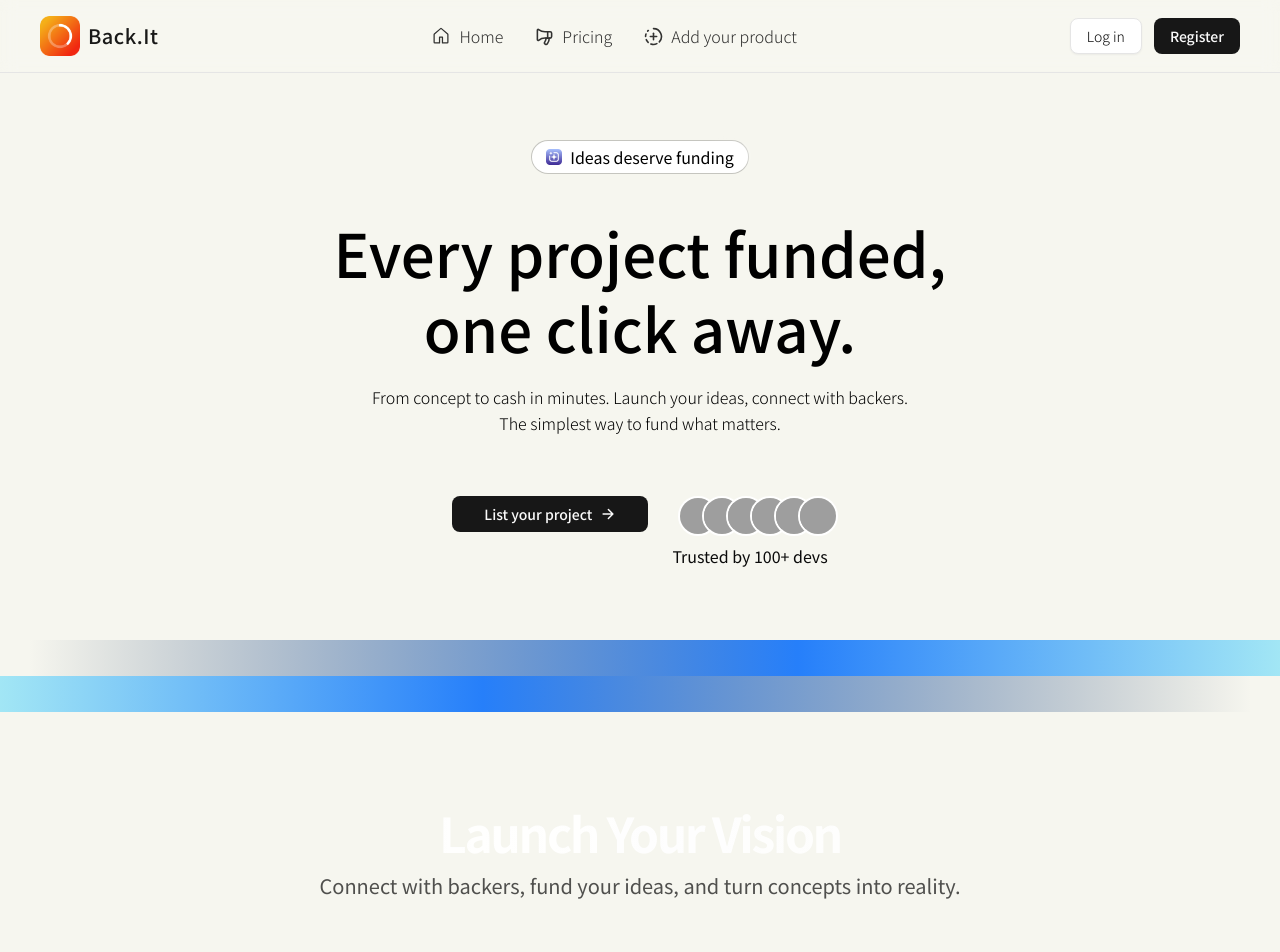
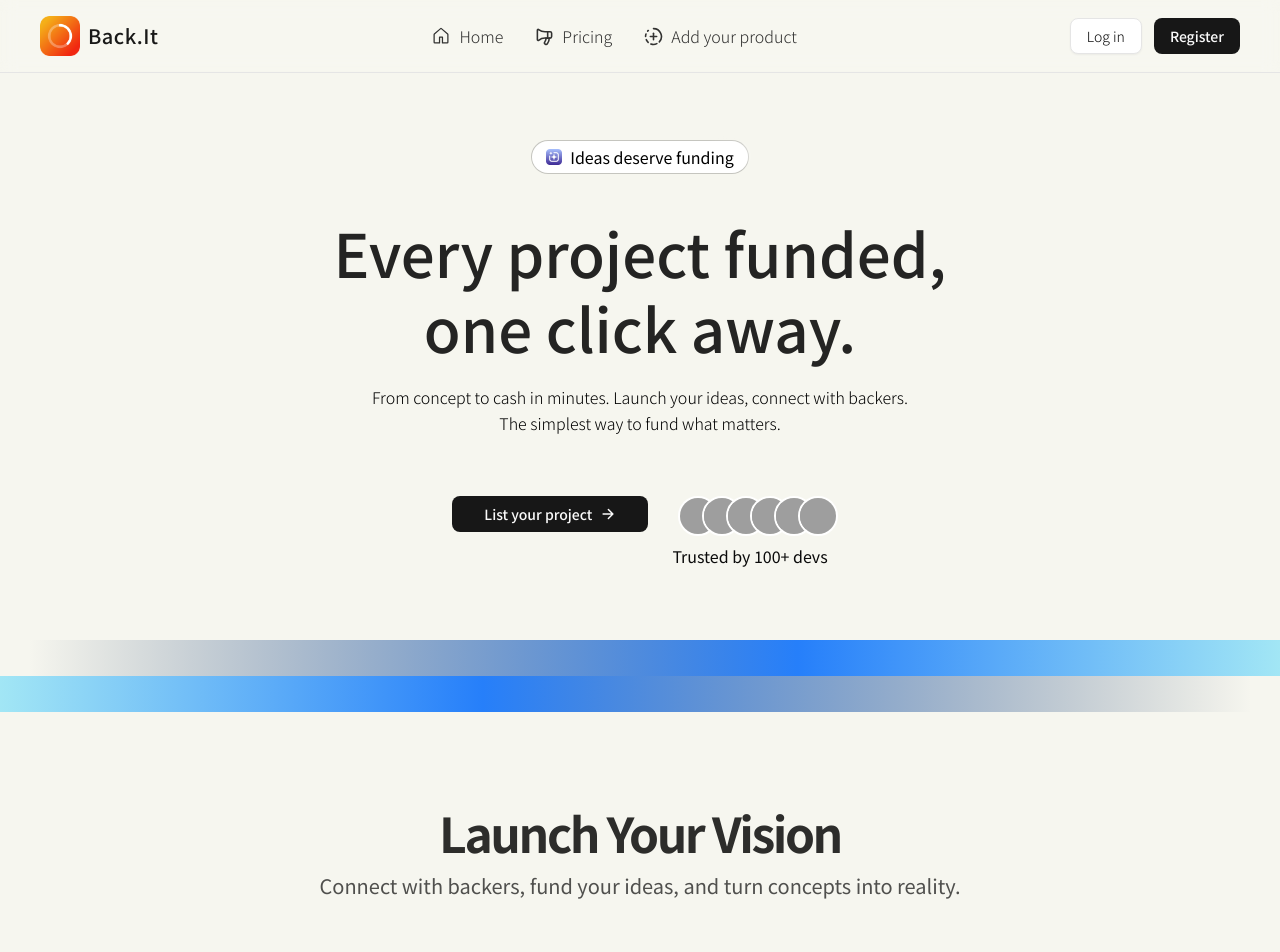
Before and after one commit to ashishxjhaa/projectfunding, a Next.js app in the folder apps/web/: page / in a window 1280 px wide. Shown: the top 952 px of the page. Built offline with nearby package versions, Linux system fonts and the light colour scheme; grey boxes are pictures that could not be loaded.

Commit message:
Bento Grid complete

```diff
--- a/apps/web/components/Bentogrid.tsx
+++ b/apps/web/components/Bentogrid.tsx
@@ -7,7 +7,7 @@ export default function Bentogrid() {
         <div className="py-24">
             <div className="container px-4 md:px-6 w-full mx-auto">
                 <div className="mb-16 text-center">
-                    <h2 className="text-3xl font-bold tracking-tighter sm:text-4xl md:text-5xl bg-clip-text text-transparent bg-linear-to-r from-white to-white/80">Launch Your Vision</h2>
+                    <h2 className="text-3xl font-bold tracking-tighter sm:text-4xl md:text-5xl opacity-85 dark:opacity-100">Launch Your Vision</h2>
                     <p className="mx-auto mt-4 max-w-[700px] opacity-70 md:text-xl">Connect with backers, fund your ideas, and turn concepts into reality.</p>
                 </div>
 
--- a/apps/web/components/HeroSection.tsx
+++ b/apps/web/components/HeroSection.tsx
@@ -23,7 +23,7 @@ export default function HeroSection() {
                 <span>Ideas deserve funding</span>
             </HoverBorderGradient>
             <div className="text-black dark:text-white text-center max-w-md md:max-w-2xl flex flex-col gap-5">
-                <h1 className="font-normal sm:font-medium -tracking-normal text-lg sm:text-4xl md:text-6xl pt-10 leading-tight">Every project funded, one click away.</h1>
+                <h1 className="font-normal sm:font-medium -tracking-normal text-lg sm:text-4xl md:text-6xl pt-10 leading-tight opacity-85 dark:opacity-100">Every project funded, one click away.</h1>
                 <p className="font-light leading-relaxed px-12 sm:px-0 text-xs sm:text-base">
                     From concept to cash in minutes. Launch your ideas, connect with backers. <br className="hidden md:block" /> The simplest way to fund what matters.
                 </p>
```
